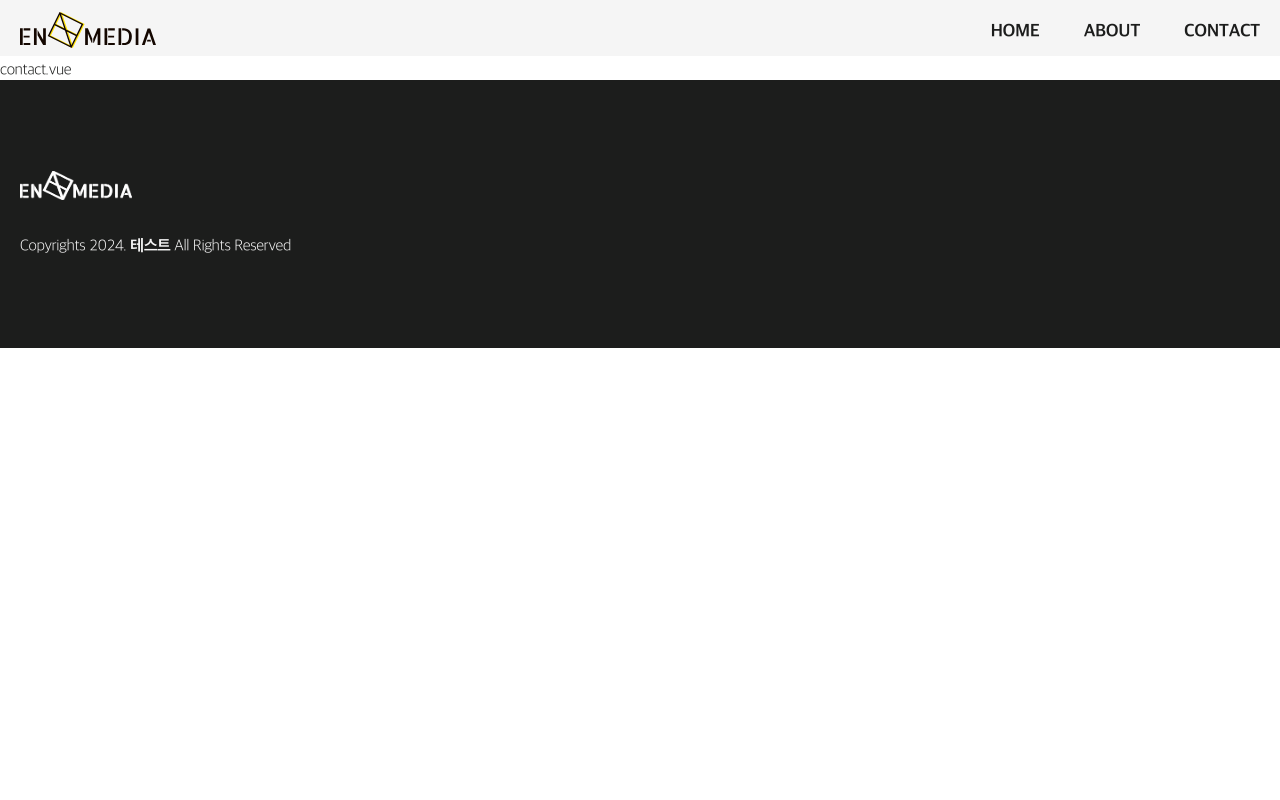
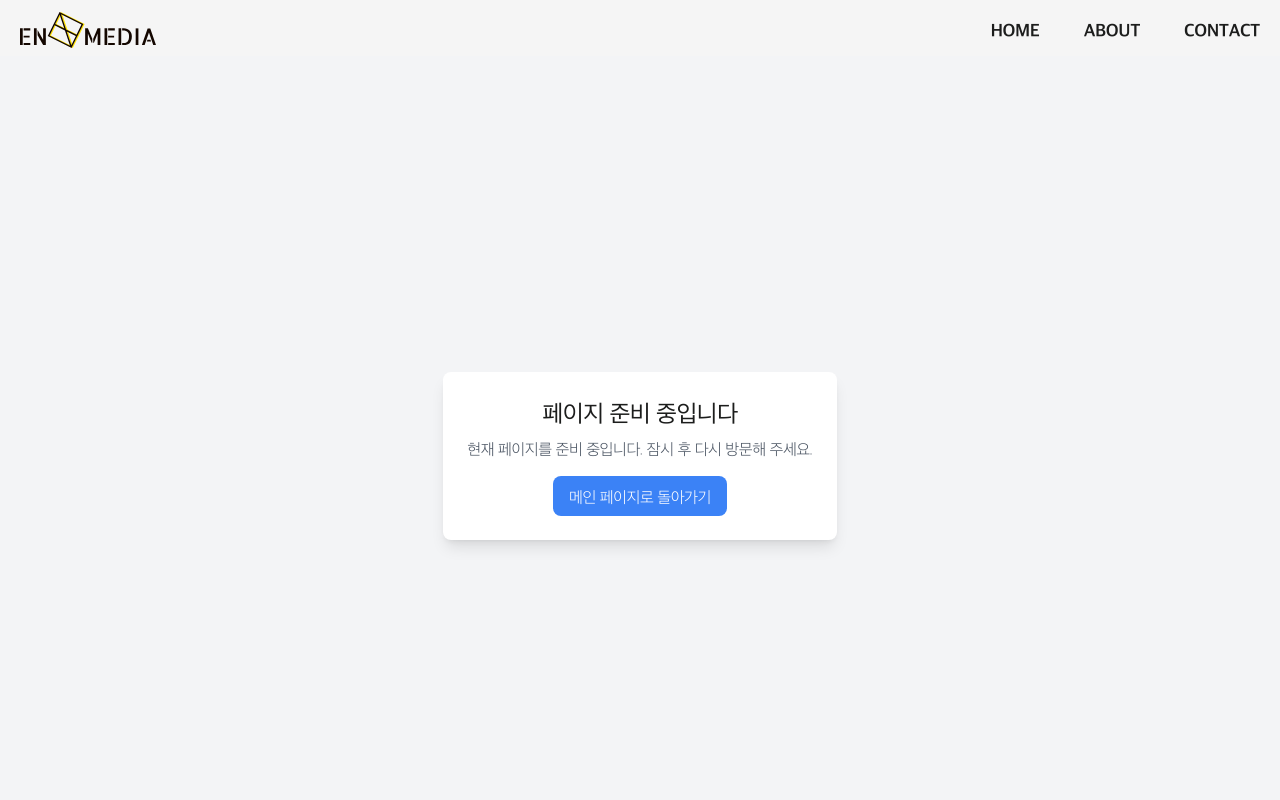
Before and after one commit to ponionq/20250120_ENTEST, a Nuxt app: page /contact in a window 1280 px wide. Shown: the top 800 px of the page. Built offline with nearby package versions, Linux system fonts and the light colour scheme.

Commit message:
애니메이션 효과 추가

```diff
--- /dev/null
+++ b/components/preparing.vue
@@ -0,0 +1,24 @@
+<template>
+    <div class="bg-gray-100 flex items-center justify-center min-h-screen">
+      <div class="text-center p-6 bg-white rounded-lg shadow-lg">
+        <!-- 텍스트 -->
+        <h1 class="text-2xl font-bold text-gray-800 mb-2">페이지 준비 중입니다</h1>
+        <p class="text-gray-600 mb-4">
+          현재 페이지를 준비 중입니다. 잠시 후 다시 방문해 주세요.
+        </p>
+        <!-- 버튼 -->
+        <button
+          @click="goBack"
+          class="px-4 py-2 bg-blue-500 text-white rounded-lg hover:bg-blue-600 transition"
+        >
+          메인 페이지로 돌아가기
+        </button>
+      </div>
+    </div>
+  </template>
+
+  <script setup>
+    const goBack = () => {
+        window.location.href = '/'; // 메인 페이지로 이동
+    };
+  </script>
--- a/layouts/default.vue
+++ b/layouts/default.vue
@@ -60,6 +60,7 @@ useHead({
 <style>
 body {
     color: #1c1d1c;
+    overflow-x: hidden;
 }
 
 footer img {
--- a/nuxt.config.ts
+++ b/nuxt.config.ts
@@ -1,7 +1,7 @@
 // https://nuxt.com/docs/api/configuration/nuxt-config
 export default defineNuxtConfig({
     compatibilityDate: "2025-01-20",
-    css: ["@/assets/styles/tailwind.css"],
+    css: ["@/assets/styles/tailwind.css",'aos/dist/aos.css'],
     devtools: {
         enabled: true,
         timeline: {
@@ -24,5 +24,5 @@ export default defineNuxtConfig({
             ],
         },
     },
-    modules: ["@nuxtjs/tailwindcss"],
+    modules: ["@nuxtjs/tailwindcss", "nuxt-aos"],
 });
--- a/package.json
+++ b/package.json
@@ -11,7 +11,9 @@
   },
   "dependencies": {
     "@nuxtjs/tailwindcss": "^6.13.1",
+    "aos": "^2.3.4",
     "nuxt": "^3.15.2",
+    "nuxt-aos": "^1.2.5",
     "swiper": "^11.2.1",
     "vue": "latest",
     "vue-router": "latest"
--- a/pages/about.vue
+++ b/pages/about.vue
@@ -1,3 +1,3 @@
 <template>
-    <div>about.vue</div>
-</template>
+    <Preparing />
+  </template>
--- a/pages/contact.vue
+++ b/pages/contact.vue
@@ -1,3 +1,3 @@
 <template>
-    <div>contact.vue</div>
+    <Preparing />
 </template>
--- a/pages/index.vue
+++ b/pages/index.vue
@@ -6,7 +6,7 @@
             :key="i"
         >
             <div class="max-w-screen-2xl text-white mx-auto h-full flex items-center  lg:w-10/12 2xl:p-0 px-5">
-                <div>
+                <div class="fade-in-up">
                     <p class=" text-3xl leading-tight font-extrabold 2xl:text-7xl md:text-5xl">
                         Lorem ipsum <br />
                         dolor sit amet,
@@ -28,24 +28,28 @@
 				title="Lorem ipsum <br /> dolor sit amet,"
 				content="Lorem ipsum dolor sit amet,<br /> consectetur adipiscing elit,"
 				subTxt="Lorem ipsum dolor sit amet,"
+                data-aos="fade-up" data-aos-delay="0"
 			/>
 			<Card
 				bg="/images/card_img2.png"
 				title="Lorem ipsum <br /> dolor sit amet,"
 				content="Lorem ipsum dolor sit amet,<br /> consectetur adipiscing elit,"
 				subTxt="Lorem ipsum dolor sit amet,"
+                data-aos="fade-up" data-aos-delay="50"
 			/>
 			<Card
 				bg="/images/card_img3.png"
 				title="Lorem ipsum <br /> dolor sit amet,"
 				content="Lorem ipsum dolor sit amet,<br /> consectetur adipiscing elit,"
 				subTxt="Lorem ipsum dolor sit amet,"
+                data-aos="fade-up" data-aos-delay="100"
 			/>
 			<Card
 				bg="/images/card_img4.png"
 				title="Lorem ipsum <br /> dolor sit amet,"
 				content="Lorem ipsum dolor sit amet,<br /> consectetur adipiscing elit,"
 				subTxt="Lorem ipsum dolor sit amet,"
+                data-aos="fade-up" data-aos-delay="150"
 			/>
 		</div>
 	</div>
@@ -53,7 +57,7 @@
     <div class="flex items-center justify-center bg-gray-200 py-12 2xl:px-28 px-5 ">
         <div class="mx-auto w-full max-w-screen-2xl">
             <form action="https://formbold.com/s/FORM_ID" method="POST">
-                <div class="mb-5">
+                <div class="mb-5"  data-aos="fade-up">
                     <label for="name" class="mb-3 block text-base font-medium text-[#07074D]"> 성함 </label>
                     <input
                         type="text"
@@ -63,7 +67,7 @@
                         class="w-full rounded-md border border-[#e0e0e0] bg-white 2xl:py-3 py-2 2xl:px-6 px-3 text-base font-medium text-[#1c1d1c] outline-none focus:border-[#6A64F1] focus:shadow-md"
                     />
                 </div>
-                <div class="mb-5">
+                <div class="mb-5"  data-aos="fade-up">
                     <label for="email" class="mb-3 block text-base font-medium text-[#07074D]"> 이메일 </label>
                     <input
                         type="email"
@@ -73,7 +77,7 @@
                         class="w-full rounded-md border border-[#e0e0e0] bg-white 2xl:py-3 py-2 2xl:px-6 px-3 text-base font-medium text-[#1c1d1c] outline-none focus:border-[#6A64F1] focus:shadow-md"
                     />
                 </div>
-                <div class="mb-5">
+                <div class="mb-5"  data-aos="fade-up">
                     <label for="message" class="mb-3 block text-base font-medium text-[#07074D]">내용</label>
                     <textarea
                         rows="4"
@@ -83,7 +87,7 @@
                         class="w-full resize-none rounded-md border border-[#e0e0e0] bg-white 2xl:py-3 py-2 2xl:px-6 px-3 text-base font-medium text-[#1c1d1c] outline-none focus:border-[#6A64F1] focus:shadow-md"
                     ></textarea>
                 </div>
-                <div>
+                <div  data-aos="fade-up">
                     <button
                         class="hover:shadow-form rounded-md bg-[#6A64F1] 2xl:py-3 py-2 2xl:px-6 px-4 text-base font-semibold text-white outline-none"
                     >
@@ -123,6 +127,21 @@ import { Navigation } from "swiper/modules";
     left: 1.25rem;
 }
 
+@keyframes fadeInUp {
+  0% {
+    opacity: 0;
+    transform: translateY(20px);
+  }
+  100% {
+    opacity: 1;
+    transform: translateY(0);
+  }
+}
+
+.swiper-slide-active .fade-in-up {
+  animation: fadeInUp 1s ease-out forwards;
+}
+
 @media (min-width: 1536px){
 	::v-deep(.swiper-button-next:after),
 	::v-deep(.swiper-button-prev:after) {
```
Also changed, not shown: 1 other file (tests, documents, lock files or other folders).
